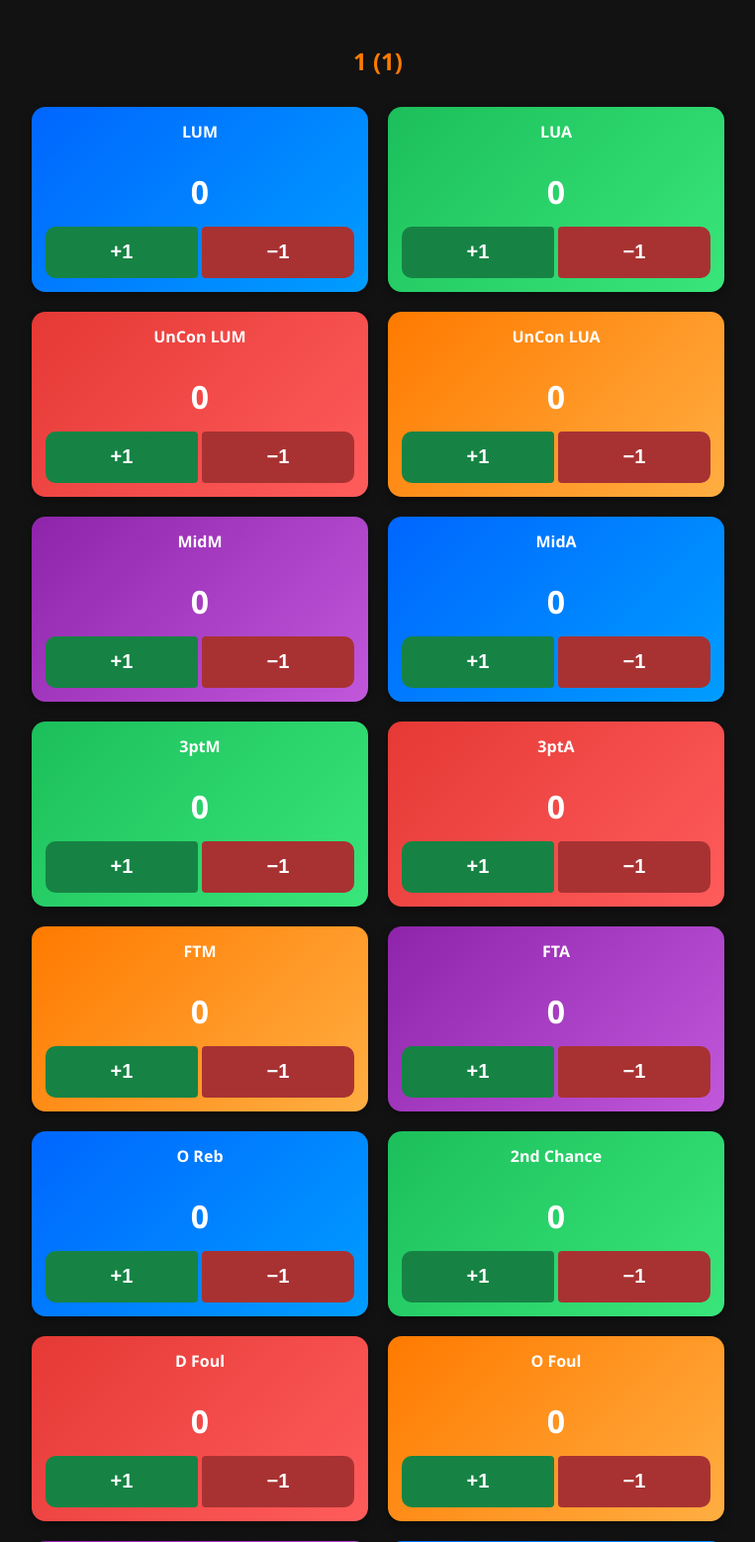
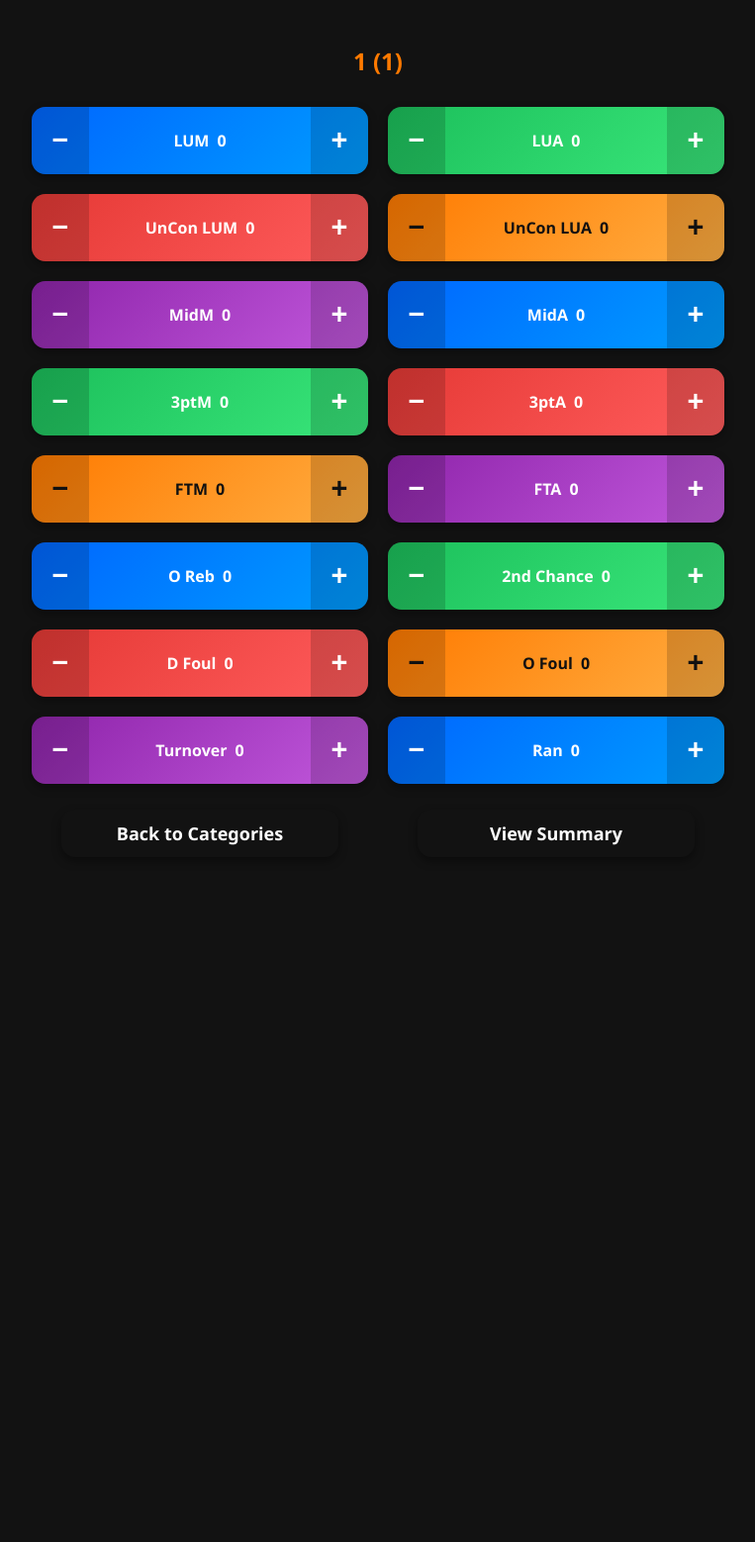
Before and after one commit to dsnedden19/playtrackerpwa, a Flask app: page /stat/1/1 in a window 1280 px wide. Shown: the top 1558 px of the page at 99% size, without its empty margins (258-1021 px from the left). After the commit the page ends 854 px from the top, so only its background shows below. Run offline with Flask 3, Linux system fonts and the light colour scheme; some libraries are stand-ins or nearby versions.

Commit message:
Restyle split stat counter buttons
Co-authored-by: Copilot App <223556219+Copilot@users.noreply.github.com>

```diff
--- a/static/style.css
+++ b/static/style.css
@@ -94,46 +94,62 @@ h1, h2, h3 {
 /* Counter controls */
 .stat-card {
     min-width: 0;
-    padding: 14px;
+    padding: 0;
     border-radius: 14px;
     color: white;
     box-shadow: 0 4px 10px rgba(0, 0, 0, .35);
 }
 
 .stat-card-header {
-    min-height: 2.5em;
     font-weight: 700;
 }
 
 .stat-total {
-    margin: 10px 0 14px;
-    font-size: 2rem;
     font-weight: 700;
 }
 
 .stat-split {
     display: flex;
-    gap: 4px;
+    min-height: 68px;
+    align-items: stretch;
+    justify-content: space-between;
 }
 
 .stat-half {
-    flex: 1;
-    min-height: 52px;
+    flex: 0 0 58px;
     border: 0;
     color: white;
-    font-size: 1.25rem;
+    background: rgba(0, 0, 0, .16);
+    font-size: 1.8rem;
     font-weight: 700;
     touch-action: manipulation;
 }
 
 .stat-half-left {
-    border-radius: 10px 4px 4px 10px;
-    background: #168344;
+    border-radius: 14px 0 0 14px;
 }
 
 .stat-half-right {
-    border-radius: 4px 10px 10px 4px;
-    background: #a83232;
+    border-radius: 0 14px 14px 0;
+}
+
+.stat-label {
+    display: flex;
+    flex: 1;
+    align-items: center;
+    justify-content: center;
+    gap: 8px;
+    padding: 8px;
+    font-size: 1rem;
+    text-align: center;
+}
+
+.stat-4 {
+    color: #111;
+}
+
+.stat-4 .stat-half {
+    color: #111;
 }
 
 .stat-half:disabled {
--- a/static/sw.js
+++ b/static/sw.js
@@ -1,4 +1,4 @@
-const CACHE_NAME = "playtracker-v26";
+const CACHE_NAME = "playtracker-v27";
 
 // Only routes that exist with no URL params. Dynamic pages
 // (/stat/<cat>/<play>, /plays/<cat>) get cached on first visit instead —
--- a/templates/stat.html
+++ b/templates/stat.html
@@ -7,25 +7,26 @@
         {% for c in counters %}
             {% set color = (loop.index0 % 5) + 1 %}
             <div class="stat-card stat-{{ color }}">
-                <div class="stat-card-header">{{ c }}</div>
-                <div class="stat-total">{{ values[c] }}</div>
-
                 <div class="stat-split">
                     <button
                         type="button"
                         class="stat-half stat-half-left"
                         data-counter="{{ c }}"
-                        data-delta="1"
-                        aria-label="Add 1 to {{ c }}">
-                        +1
+                        data-delta="-1"
+                        aria-label="Subtract 1 from {{ c }}">
+                        −
                     </button>
+                    <div class="stat-label">
+                        <span class="stat-card-header">{{ c }}</span>
+                        <span class="stat-total">{{ values[c] }}</span>
+                    </div>
                     <button
                         type="button"
                         class="stat-half stat-half-right"
                         data-counter="{{ c }}"
-                        data-delta="-1"
-                        aria-label="Subtract 1 from {{ c }}">
-                        −1
+                        data-delta="1"
+                        aria-label="Add 1 to {{ c }}">
+                        +
                     </button>
                 </div>
             </div>
```
